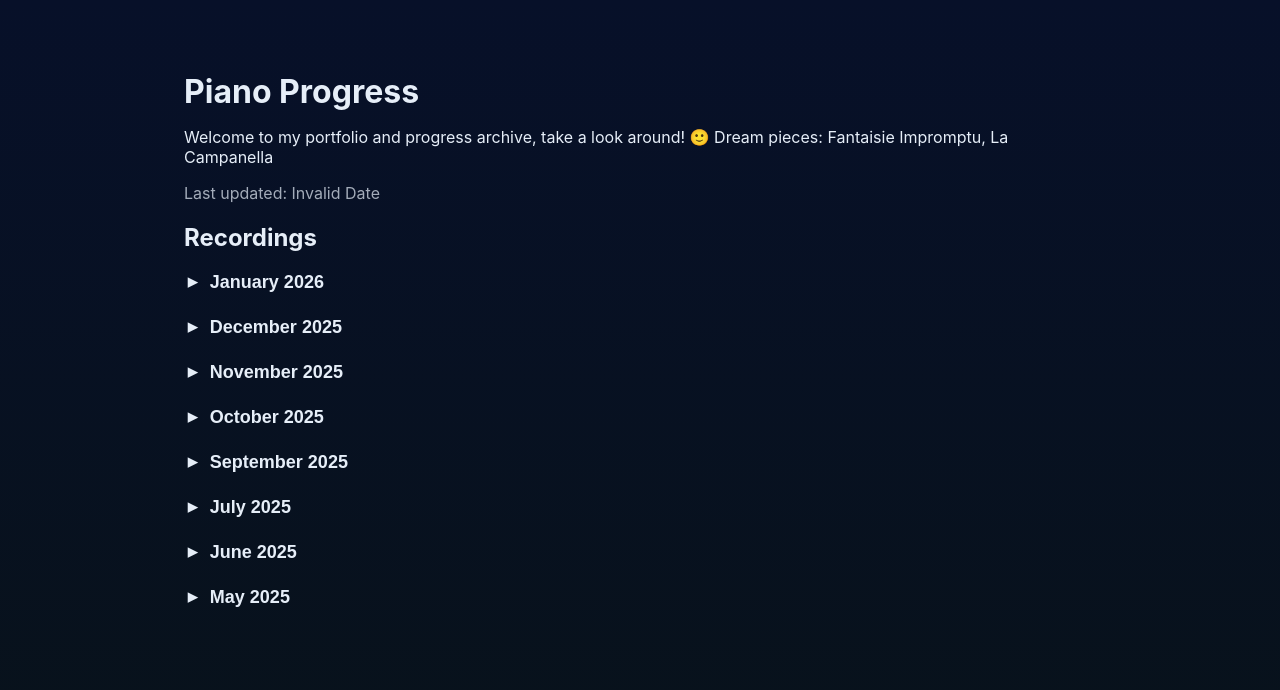
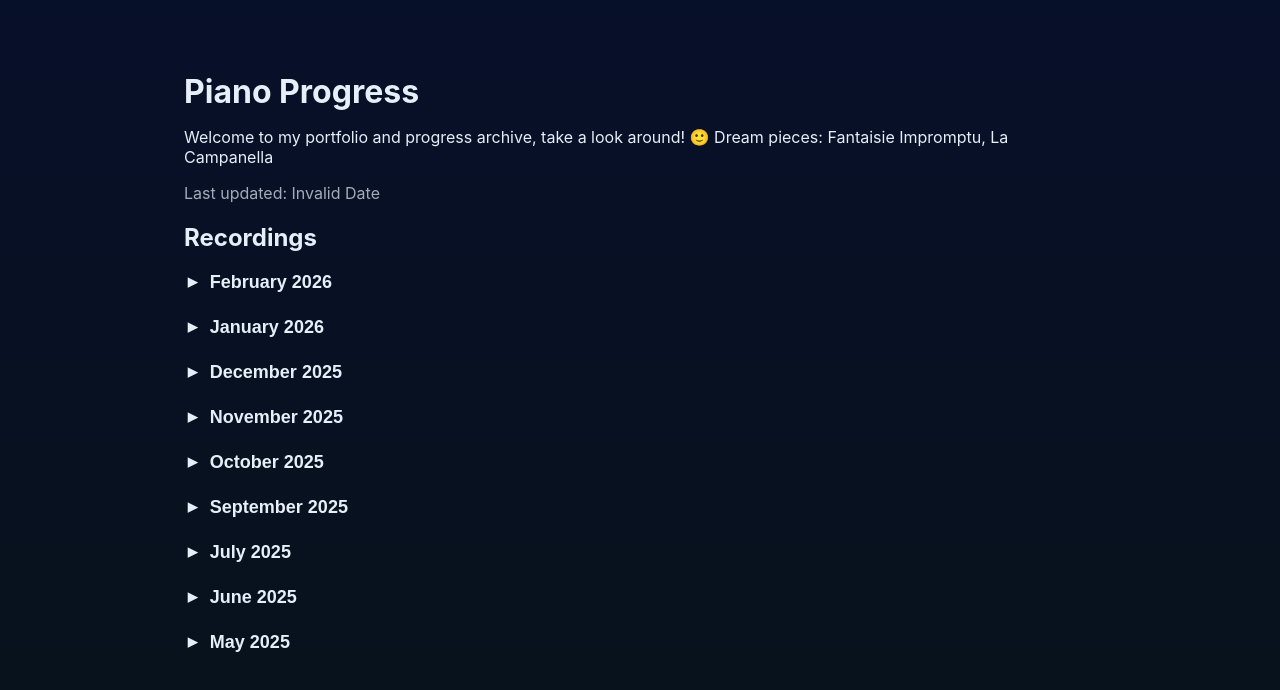
Before and after one commit to djenkpiano/djenkpiano.github.io, a React (Vite) app: page / in a window 1280 px wide. Shown: the top 690 px of the page. Built offline with nearby package versions, Linux system fonts and the light colour scheme; the HTML template or start-up script is replaced by a standard one.

Commit message:
add snippet

```diff
--- a/src/App.jsx
+++ b/src/App.jsx
@@ -1,6 +1,13 @@
 import React, { useState } from 'react'
 
 const audiosByMonth = {
+  "February 2026": [
+    {
+      id: 90,
+      title: 'Rondo Alla Turca 356hrs',
+      src: '/piano/Rondo Alla Turca 356hrs.wav',
+    },
+  ],
   "January 2026": [
     {
       id: 89,
```
Also changed, not shown: 1 other file (tests, documents, lock files or other folders).
